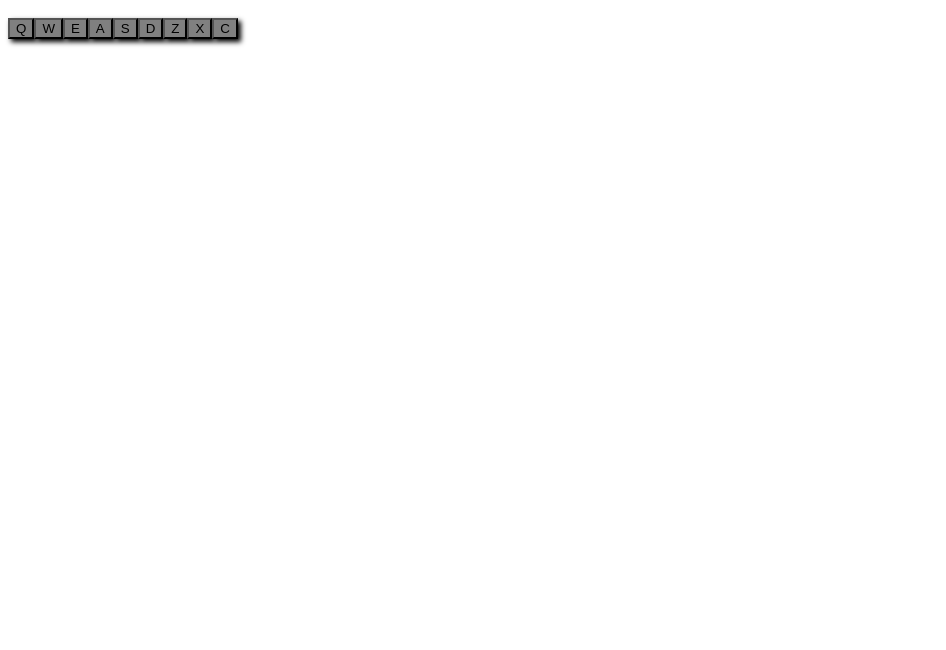
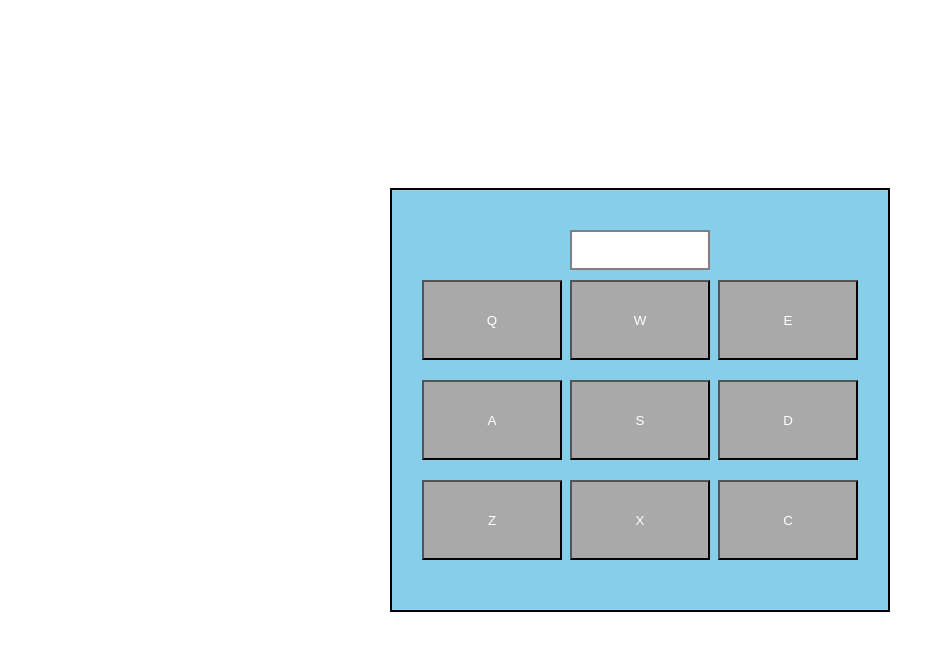
Before and after one commit to jbalke/fcc-drum-machine, a React (Vite) app: page / in a window 1280 px wide. Shown: the top 650 px of the page, without its empty margins (0-946 px from the left). Built offline with nearby package versions, Linux system fonts and the light colour scheme.

Commit message:
CSS complete, all tests passed.

```diff
--- a/src/App.js
+++ b/src/App.js
@@ -52,15 +52,14 @@ var sounds = [
 
 const activeStyle = {
   backgroundColor: "orange",
-  boxShadow: "0 3px orange",
-  height: 77,
-  marginTop: 13
+  borderStyle: "inset",
+  color: "black"
 };
 
 const inactiveStyle = {
-  backgroundColor: "grey",
-  marginTop: 10,
-  boxShadow: "3px 3px 5px black"
+  backgroundColor: "darkgray",
+  color: "white",
+  borderStyle: "outset"
 };
 
 class App extends React.Component {
@@ -154,13 +153,18 @@ class DrumPad extends React.Component {
   }
 
   activatePad() {
-    this.setState({
-      style:
-        this.state.style.backgroundColor === "orange"
-          ? inactiveStyle
-          : activeStyle
-    });
+    if (this.state.style.backgroundColor === "orange") {
+      this.setState({
+        style: inactiveStyle
+      });
+      this.props.clearDisplay();
+    } else {
+      this.setState({
+        style: activeStyle
+      });
+    }
   }
+
   playSound() {
     var audio = document.getElementById(this.props.char);
 
--- a/src/index.html
+++ b/src/index.html
@@ -1,13 +1,14 @@
 <!DOCTYPE html>
 <html lang="en">
-<head>
-    <meta charset="UTF-8">
-    <meta name="viewport" content="width=device-width, initial-scale=1.0">
-    <meta http-equiv="X-UA-Compatible" content="ie=edge">
+  <head>
+    <meta charset="UTF-8" />
+    <meta name="viewport" content="width=device-width, initial-scale=1.0" />
+    <meta http-equiv="X-UA-Compatible" content="ie=edge" />
+    <link rel="stylesheet" href="style.css" />
     <title>FCC Drum Machine</title>
-</head>
-<body>
+  </head>
+  <body>
     <div id="root">not rendered</div>
     <script src="App.js"></script>
-</body>
+  </body>
 </html>
--- a/src/style.css
+++ b/src/style.css
@@ -3,9 +3,13 @@
 }
 
 body {
+  width: 100vw;
+  height: 100vh;
+  margin: 0;
+  padding: 0;
 }
 
-root {
+#root {
   width: 100vw;
   height: 100vh;
   display: flex;
@@ -13,3 +17,34 @@ root {
   justify-content: center;
   align-items: center;
 }
+
+#drum-machine {
+  background-color: skyblue;
+  width: 500px;
+  border: 2px solid black;
+  padding: 30px;
+}
+
+#display {
+  background-color: white;
+  color: red;
+  font-weight: bold;
+  margin: 10px auto;
+  width: 140px;
+  height: 40px;
+  text-align: center;
+  border: 2px solid gray;
+  padding: 8px;
+}
+
+.pad-bank {
+  display: flex;
+  flex-flow: row wrap;
+  justify-content: space-between;
+}
+
+.drum-pad {
+  width: 140px;
+  height: 80px;
+  margin-bottom: 20px;
+}
```
